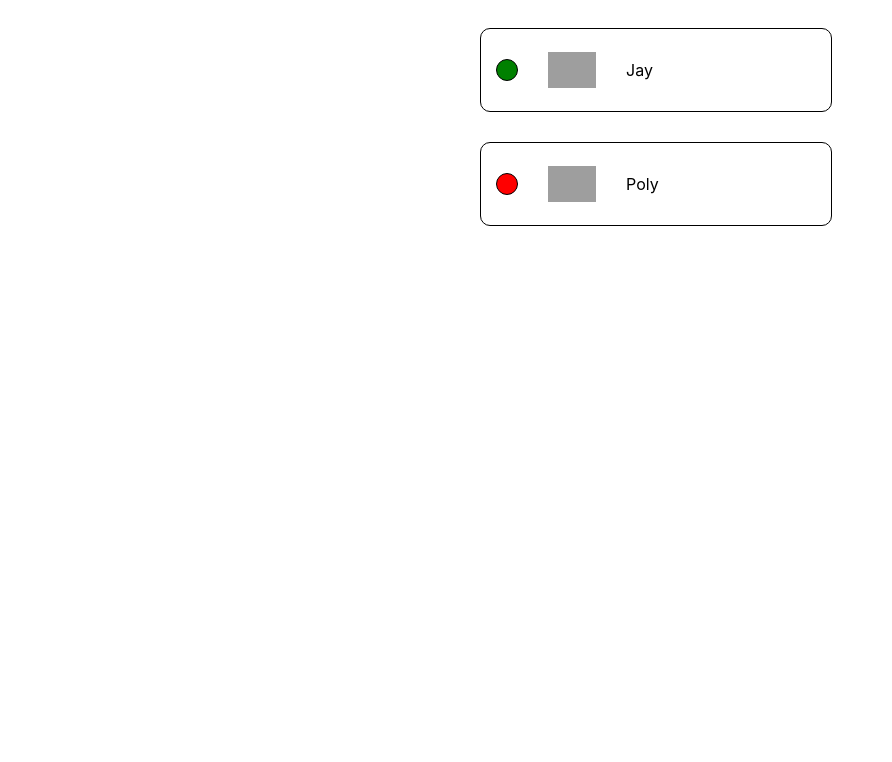
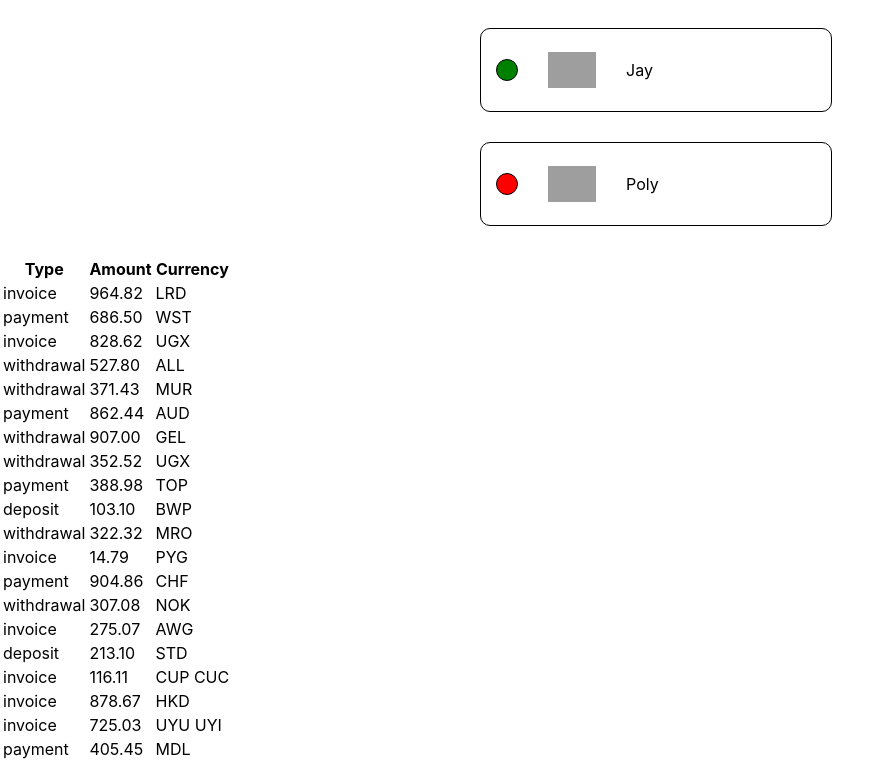
Before and after one commit to BorisKorsun/goit-react-hw-01-components., a React (Create React App) app: page / in a window 1280 px wide. Shown: the part 770-1532 px from the top of the page, without its empty margins (0-892 px from the left). Before the commit the page ends 1026 px from the top, so only its background shows below. Built offline with nearby package versions, Linux system fonts and the light colour scheme; grey boxes are pictures that could not be loaded.

Commit message:
adds TransactionHistory component

```diff
--- /dev/null
+++ b/src/components/TransactionHistory/TransactionHistory.jsx
@@ -0,0 +1,44 @@
+import PropTypes from 'prop-types';
+
+const TransactionHistory = ({ items }) => {
+    return (
+<table class="transaction-history">
+  <thead>
+    <tr>
+      <th>Type</th>
+      <th>Amount</th>
+      <th>Currency</th>
+    </tr>
+  </thead>
+
+  <tbody>
+        {addTransaction(items)}
+  </tbody>
+</table>
+    );
+};
+
+export default TransactionHistory;
+
+const addTransaction = (items) => {
+    return items.map(({id, type, amount, currency}) => {
+        return (
+        <tr key={id}>
+            <td>{type}</td>
+            <td>{amount}</td>
+            <td>{currency}</td>
+        </tr>
+        );
+    });
+};
+
+TransactionHistory.propType = {
+    items: PropTypes.arrayOf(
+        PropTypes.shape({
+          id: PropTypes.string.isRequired,
+          type: PropTypes.string.isRequired,
+          amount: PropTypes.string.isRequired,
+          currency: PropTypes.string.isRequired,
+        })
+    )
+};
--- /dev/null
+++ b/src/data/transactions.json
@@ -0,0 +1,122 @@
+[
+  {
+    "id": "1e0700a2-5183-4291-85cc-2065a036a683",
+    "type": "invoice",
+    "amount": "964.82",
+    "currency": "LRD"
+  },
+  {
+    "id": "a30f821b-4d25-4ff0-abdd-e340b3f0dd2b",
+    "type": "payment",
+    "amount": "686.50",
+    "currency": "WST"
+  },
+  {
+    "id": "44dca67a-8e5a-4798-bf8e-b15efd4e1abd",
+    "type": "invoice",
+    "amount": "828.62",
+    "currency": "UGX"
+  },
+  {
+    "id": "ea8ed3dc-2b68-4a53-905a-53ecb0adef33",
+    "type": "withdrawal",
+    "amount": "527.80",
+    "currency": "ALL"
+  },
+  {
+    "id": "ea76146a-0b00-4b80-bc02-a8c822176712",
+    "type": "withdrawal",
+    "amount": "371.43",
+    "currency": "MUR"
+  },
+  {
+    "id": "63ca02f9-d637-46b5-9237-f3b24425e029",
+    "type": "payment",
+    "amount": "862.44",
+    "currency": "AUD"
+  },
+  {
+    "id": "ed0263e8-59a5-4bf1-87e0-2bb88e53dc34",
+    "type": "withdrawal",
+    "amount": "907.00",
+    "currency": "GEL"
+  },
+  {
+    "id": "6013bad0-750c-4691-8bc2-d8f2b43969c4",
+    "type": "withdrawal",
+    "amount": "352.52",
+    "currency": "UGX"
+  },
+  {
+    "id": "252c7be4-8b06-4fa7-8d42-61fb835b70d5",
+    "type": "payment",
+    "amount": "388.98",
+    "currency": "TOP"
+  },
+  {
+    "id": "4eaab41b-b967-40ac-82ed-85fc66f646f1",
+    "type": "deposit",
+    "amount": "103.10",
+    "currency": "BWP"
+  },
+  {
+    "id": "9648a350-8469-42d5-8bf3-18090de5fe67",
+    "type": "withdrawal",
+    "amount": "322.32",
+    "currency": "MRO"
+  },
+  {
+    "id": "9c5c25fb-1a95-4b2f-8d1f-4c4426d677cc",
+    "type": "invoice",
+    "amount": "14.79",
+    "currency": "PYG"
+  },
+  {
+    "id": "43ef232c-80e9-4d6f-b48a-b22405620de3",
+    "type": "payment",
+    "amount": "904.86",
+    "currency": "CHF"
+  },
+  {
+    "id": "5161682e-e620-4019-ab0a-24ceb10fbd20",
+    "type": "withdrawal",
+    "amount": "307.08",
+    "currency": "NOK"
+  },
+  {
+    "id": "7b119d71-42e6-4c42-a141-6818b07bb9ff",
+    "type": "invoice",
+    "amount": "275.07",
+    "currency": "AWG"
+  },
+  {
+    "id": "a4f65722-65c4-4c28-b1f4-b8ed988bb205",
+    "type": "deposit",
+    "amount": "213.10",
+    "currency": "STD"
+  },
+  {
+    "id": "c6e5784b-0ca3-48d6-86e5-b5128af5a523",
+    "type": "invoice",
+    "amount": "116.11",
+    "currency": "CUP CUC"
+  },
+  {
+    "id": "c9ebed6a-3a02-4b49-ac0d-0534b51f2bfd",
+    "type": "invoice",
+    "amount": "878.67",
+    "currency": "HKD"
+  },
+  {
+    "id": "a4a98b0e-b22c-438b-9f83-de2df52110c8",
+    "type": "invoice",
+    "amount": "725.03",
+    "currency": "UYU UYI"
+  },
+  {
+    "id": "b39bfa7a-0166-4c47-94d6-87d20590f746",
+    "type": "payment",
+    "amount": "405.45",
+    "currency": "MDL"
+  }
+]
--- a/src/index.js
+++ b/src/index.js
@@ -7,10 +7,12 @@
 import Profile from 'components/Profile/Profile';
 import Statistics from 'components/Statistics/Statistics';
 import FriendList from 'components/FriendList/FriendList';
+import TransactionHistory from 'components/TransactionHistory/TransactionHistory';
 
 import user from 'data/user.json';
 import data from 'data/data.json';
 import friends from 'data/friends';
+import transaction from 'data/transactions.json';
 
 import theme from './constants/theme';
 
@@ -33,6 +35,7 @@
       stats={data}
       title={'Upload stats'}/>
       <FriendList friends={friends}/>
+      <TransactionHistory items={transaction}/>
     </App>
     </ThemeProvider>
   </React.StrictMode>
```
